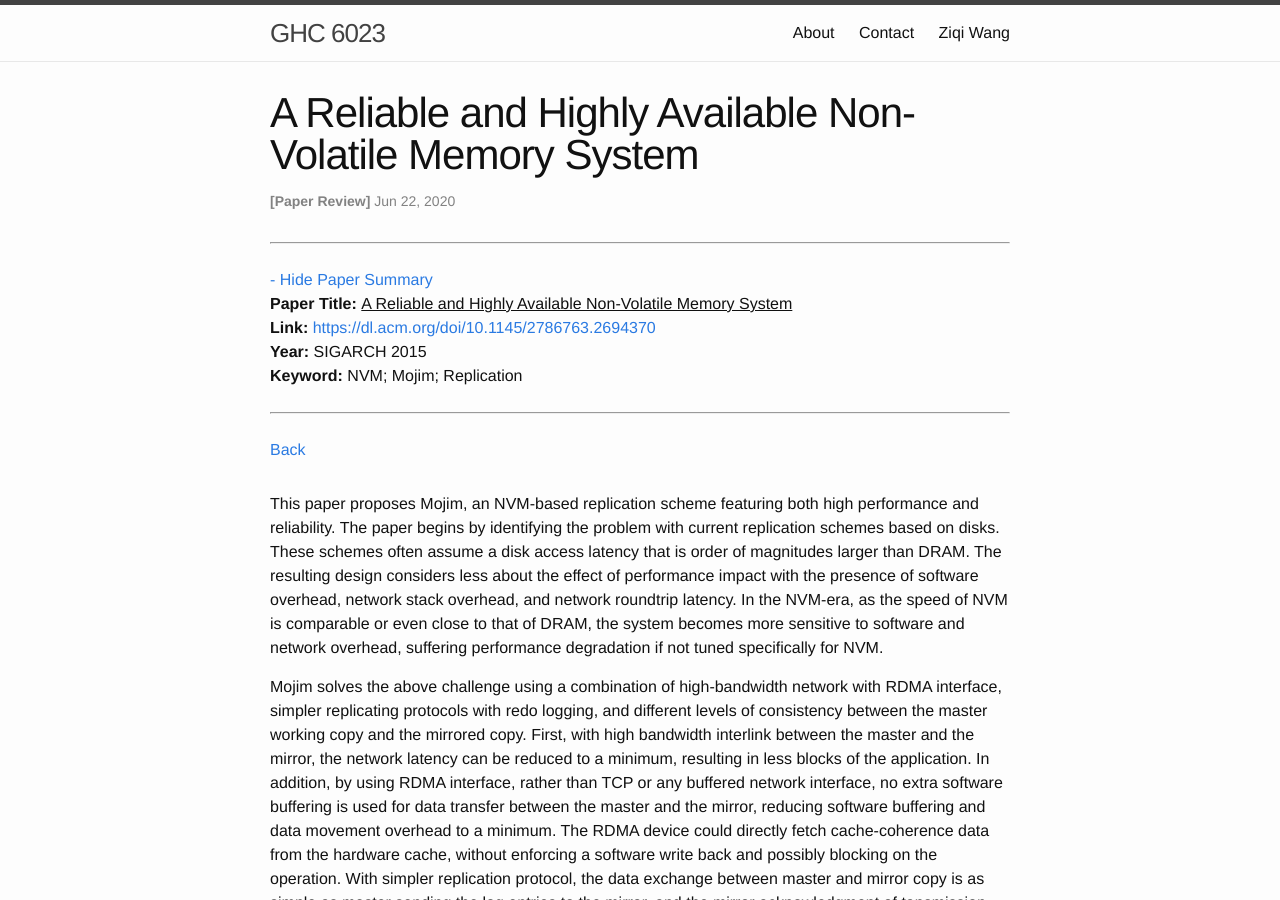
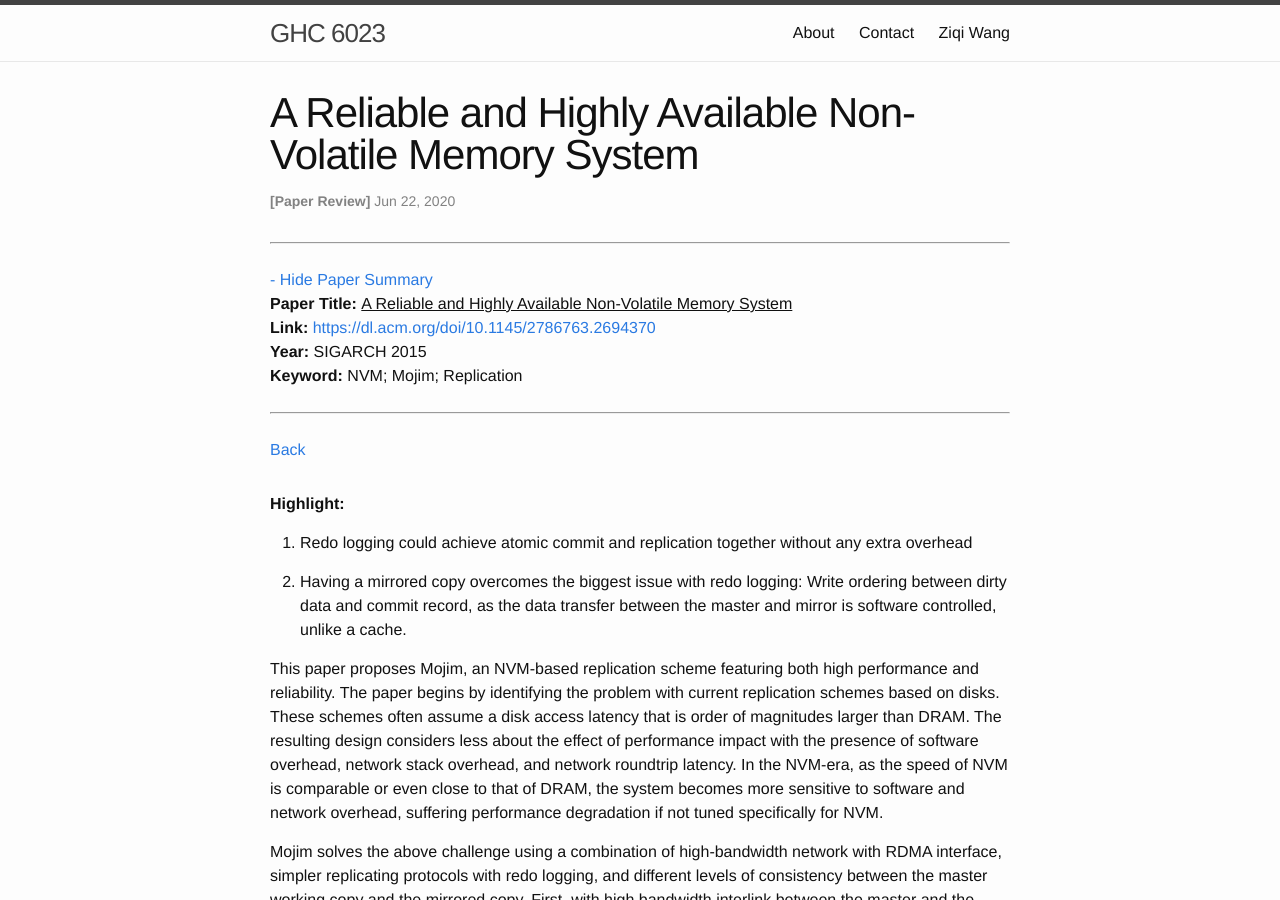
Before and after one commit to wangziqi2013/wangziqi2013.github.io, a Jekyll site: the page built from _posts/2020-06-22-mojim.markdown, in a window 1280 px wide and 900 px high. Built offline with Jekyll 4.4.1, drawn with Linux system fonts in a browser that asks for light colours.

Commit message:
Adding highlights

```diff
--- a/_posts/2020-06-22-mojim.markdown
+++ b/_posts/2020-06-22-mojim.markdown
@@ -12,6 +12,13 @@ htm_cd:
 htm_cr:
 version_mgmt:
 ---
+
+**Highlight:**
+
+1. Redo logging could achieve atomic commit and replication together without any extra overhead
+
+2. Having a mirrored copy overcomes the biggest issue with redo logging: Write ordering between dirty data and commit record,
+   as the data transfer between the master and mirror is software controlled, unlike a cache.
 
 This paper proposes Mojim, an NVM-based replication scheme featuring both high performance and reliability. The paper begins
 by identifying the problem with current replication schemes based on disks. These schemes often assume a disk access latency
```
